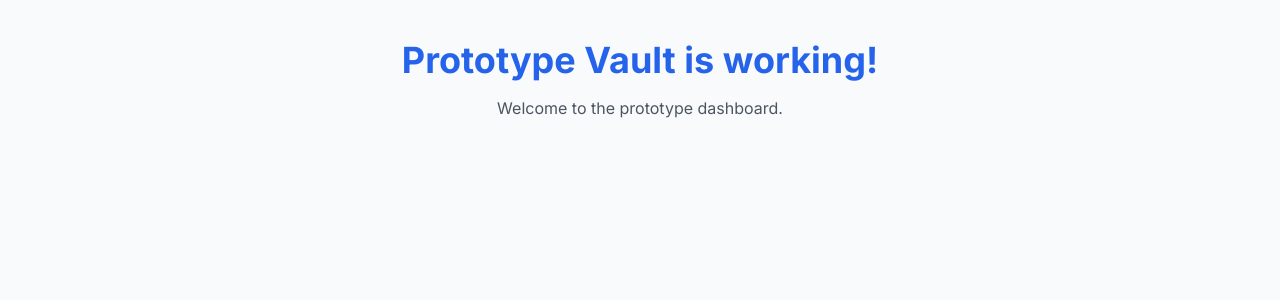
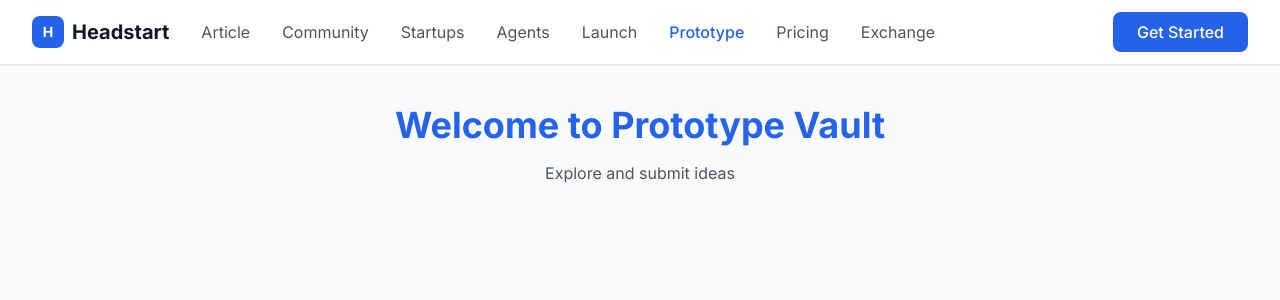
Before and after one commit to Shubham53Mishra/Acquirer, a React (Vite) app: page / in a window 1280 px wide. Shown: the top 300 px of the page. Built offline with nearby package versions, Linux system fonts and the light colour scheme.

Commit message:
add the Navbar

```diff
--- a/src/App.jsx
+++ b/src/App.jsx
@@ -1,11 +1,15 @@
 // src/App.jsx
 import React from 'react';
+import Navbar from './components/layout/Navbar'; // ✅ make sure path is correct
 
 export default function App() {
   return (
-    <div className="text-center p-10">
-      <h1 className="text-4xl font-bold text-blue-600">Prototype Vault is working!</h1>
-      <p className="mt-4 text-gray-600">Welcome to the prototype dashboard.</p>
+    <div className="min-h-screen bg-gray-50">
+      <Navbar /> {/* ✅ use it */}
+      <div className="p-10 text-center">
+        <h1 className="text-4xl font-bold text-blue-600">Welcome to Prototype Vault</h1>
+        <p className="mt-4 text-gray-600">Explore and submit ideas</p>
+      </div>
     </div>
   );
 }
```
